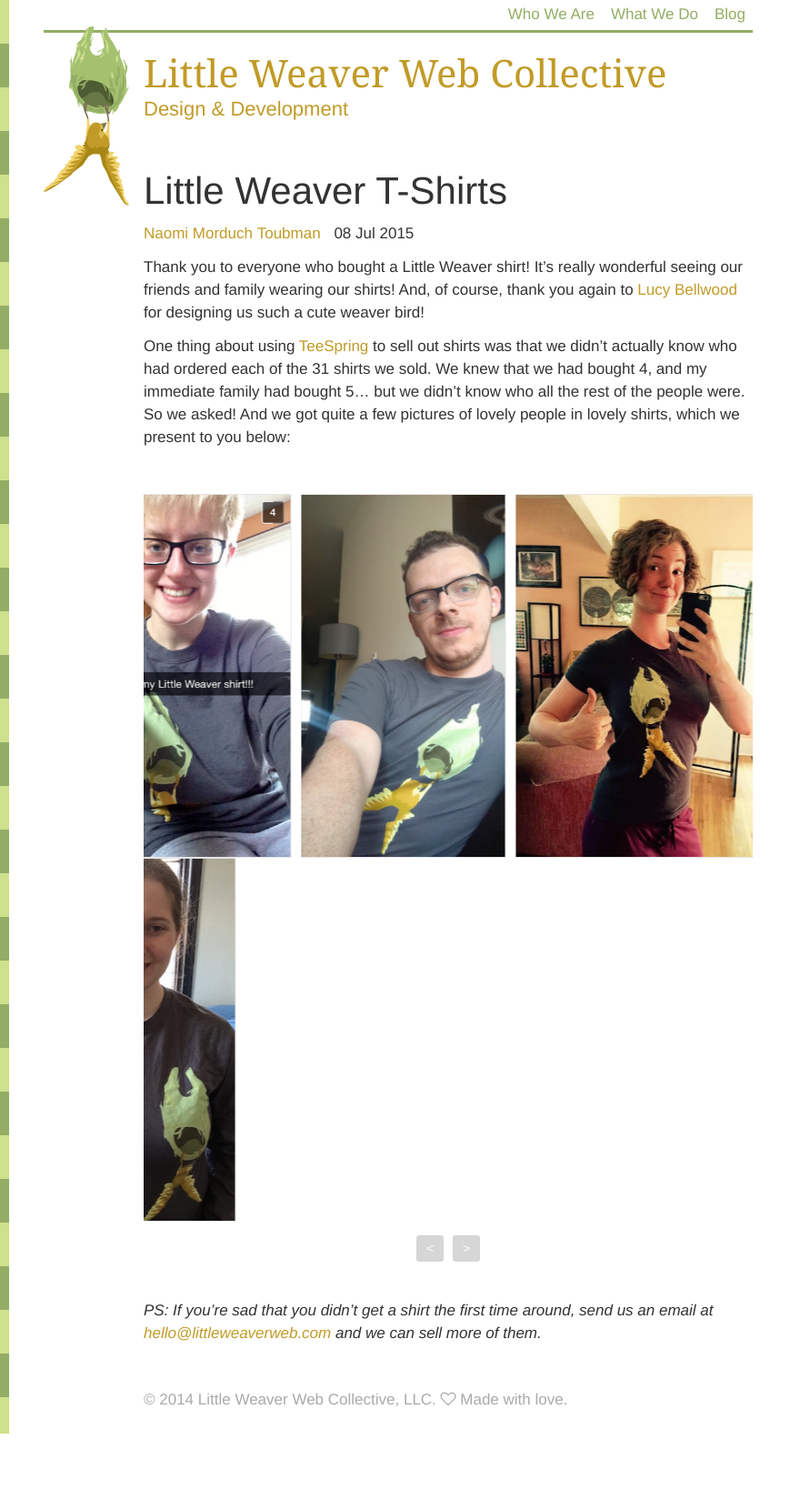
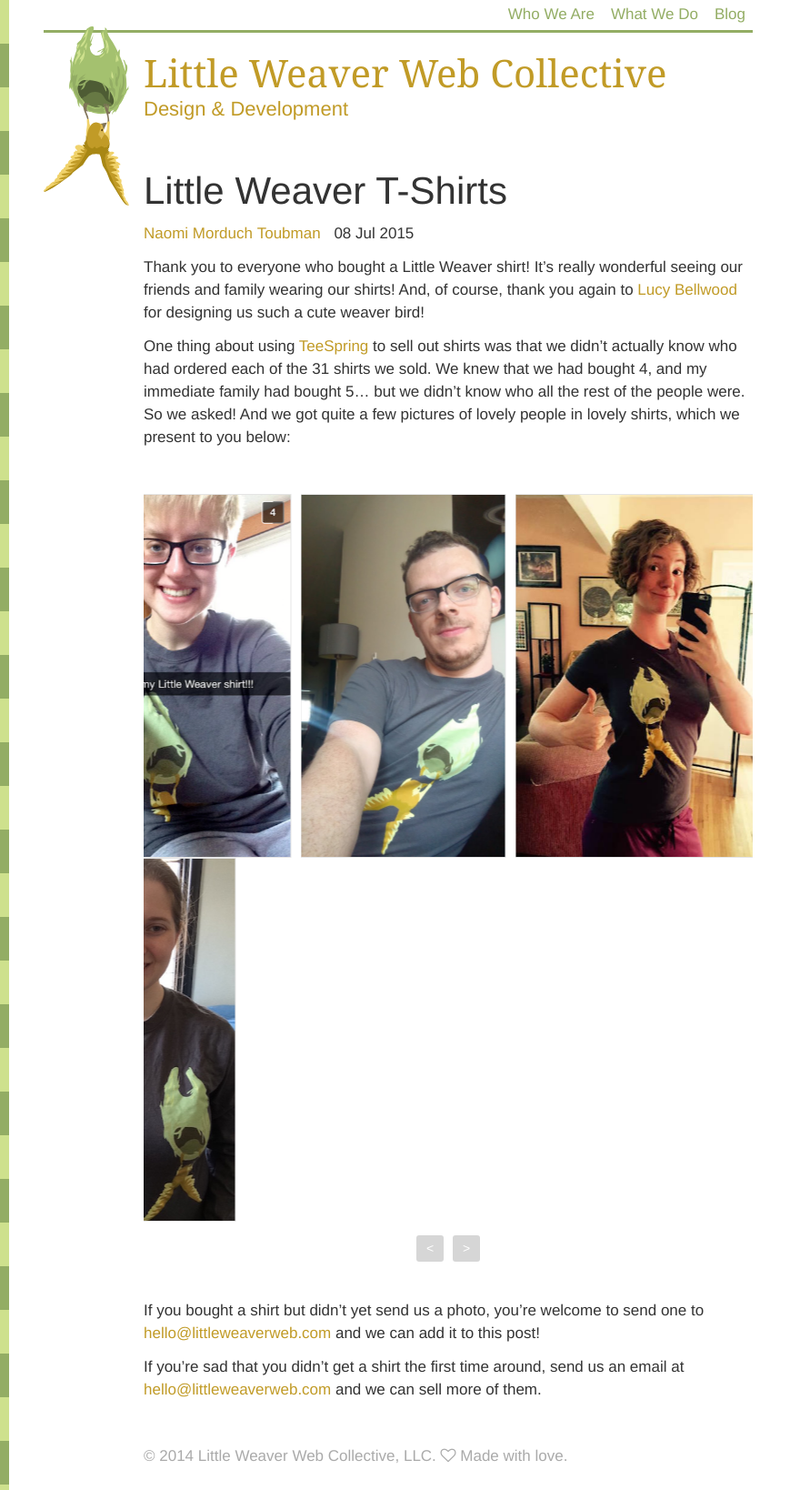
Before and after one commit to littleweaver/littleweaverweb.com, a Jekyll site: the page built from blog/_posts/2015-07-08-little-weaver-tshirts.markdown, in a window 1280 px wide. Shown: the whole page at 91% size, without its empty margins (0-891 px from the left). Built offline with Jekyll 4.4.1, drawn with Linux system fonts in a browser that asks for light colours; nearby versions of some CDN libraries; before the commit the page ends 1576 px from its top, so only the background shows below that.

Commit message:
say it's cool to send more shirt photos

```diff
--- a/blog/_posts/2015-07-08-little-weaver-tshirts.markdown
+++ b/blog/_posts/2015-07-08-little-weaver-tshirts.markdown
@@ -33,7 +33,9 @@ One thing about using [TeeSpring](http://teespring.com/) to sell out shirts was
 
 <br/>
 
-_PS: If you're sad that you didn't get a shirt the first time around, send us an email at [hello@littleweaverweb.com](mailto:hello@littleweaverweb.com) and we can sell more of them._
+If you bought a shirt but didn't yet send us a photo, you're welcome to send one to [hello@littleweaverweb.com](mailto:hello@littleweaverweb.com) and we can add it to this post!
+
+If you're sad that you didn't get a shirt the first time around, send us an email at [hello@littleweaverweb.com](mailto:hello@littleweaverweb.com) and we can sell more of them.
 
 
 <!--  jQuery 1.7+  -->
```
